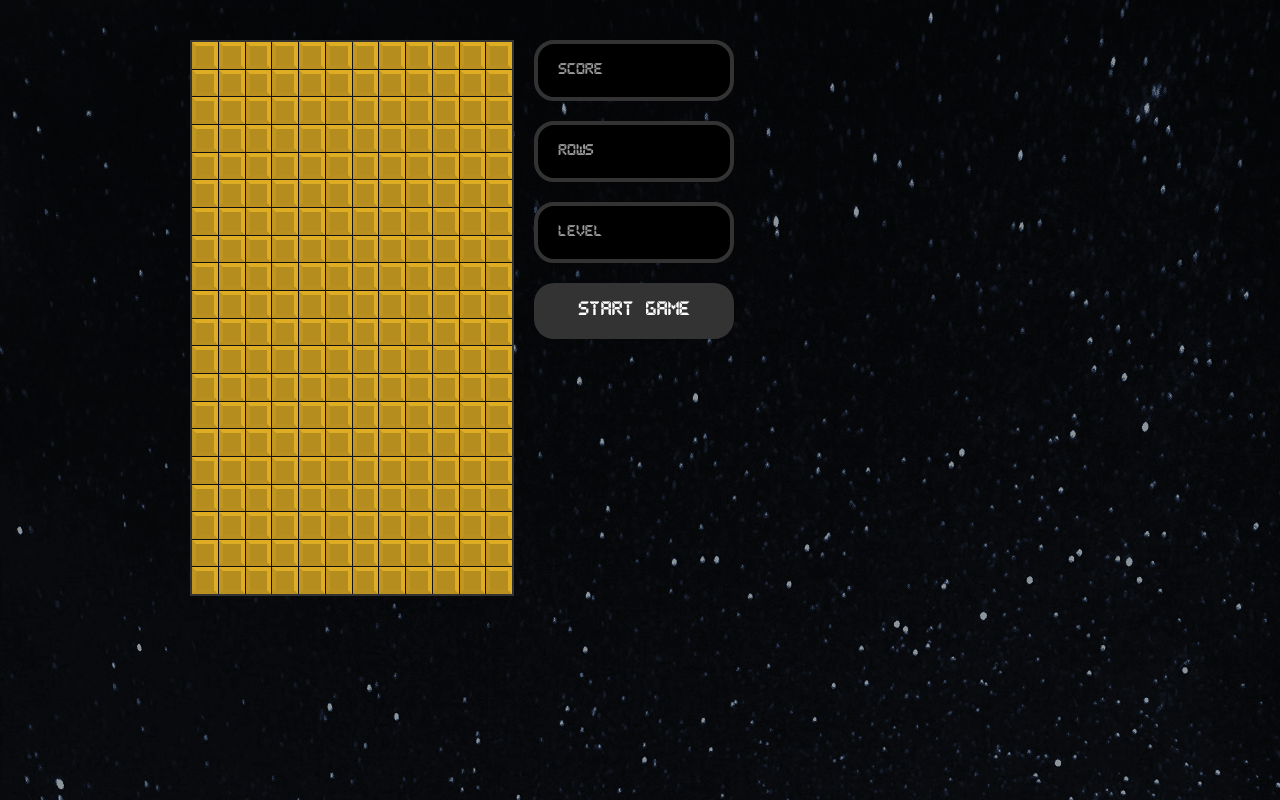
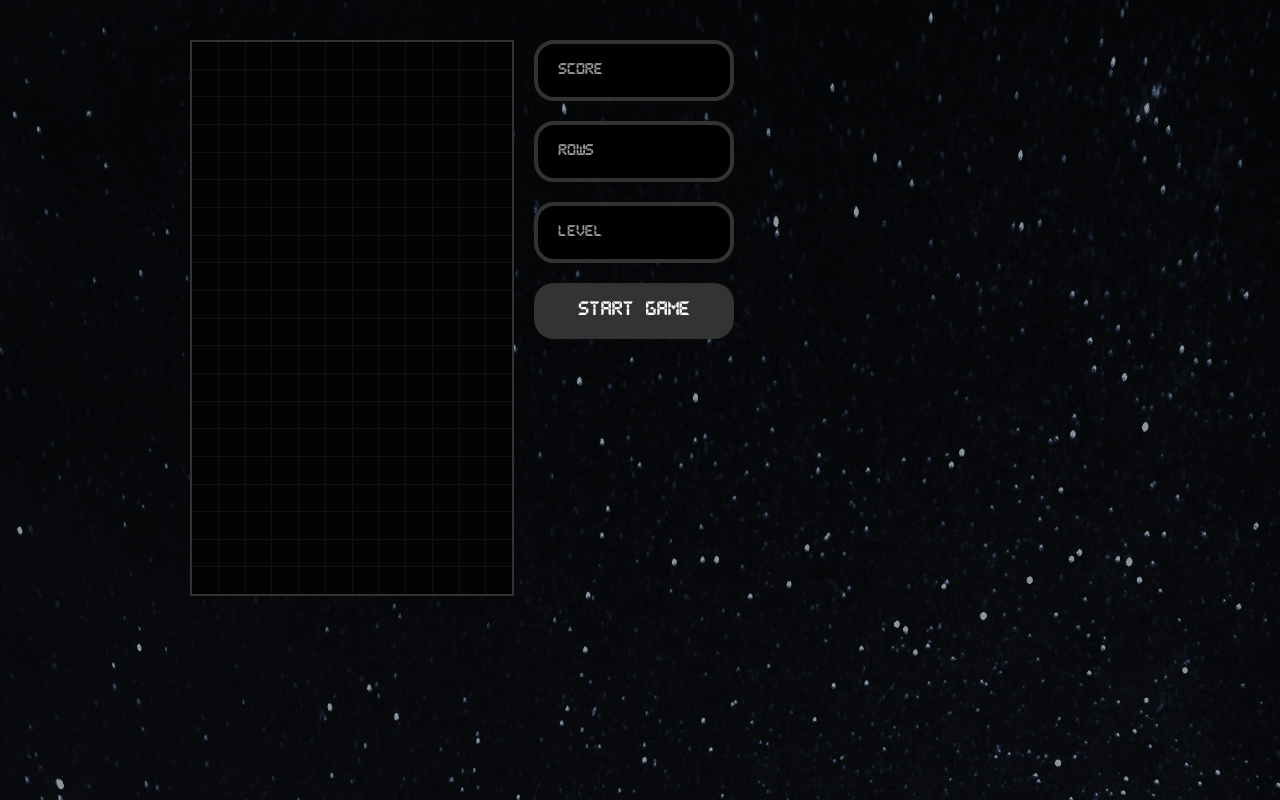
Before and after one commit to alexanchek/ReactTetris, a React (Vite) app: page / in a window 1280 px wide. Built offline with nearby package versions, Linux system fonts and the light colour scheme.

Commit message:
feat: added custom hooks for player and stage

```diff
--- a/src/components/Cell/Cell.tsx
+++ b/src/components/Cell/Cell.tsx
@@ -3,7 +3,7 @@ import { ICellProps } from './Cell.interface';
 import { TETROMINOS } from '@utils/tetrominos';
 
 const Cell: FC<ICellProps> = ({ type }) => {
-  const color = TETROMINOS['L'].color;
+  const color = TETROMINOS[type].color;
 
   const style: CSSProperties = {
     width: 'auto',
--- a/src/components/Stage/Stage.tsx
+++ b/src/components/Stage/Stage.tsx
@@ -18,7 +18,7 @@ const Stage: FC<IStageProps> = ({ stage }) => {
           return (
             row.map((cell, x) => {
               return (
-                <Cell key={x} type={'L'} />
+                <Cell key={x} type={cell.type} />
               )
             })
           )
--- a/src/components/Tetris/Tetris.tsx
+++ b/src/components/Tetris/Tetris.tsx
@@ -1,8 +1,11 @@
-import { CSSProperties, FC } from "react";
+import { CSSProperties, FC, useState } from "react";
 
 import bgImage from '@assets/bg.png';
-import { createStage } from "@utils/gameHelpers";
 import moduleStyles from './Tetris.module.scss';
+
+// Custom hooks
+import { usePlayer } from "@hooks/usePlayer";
+import { useStage } from "@hooks/useStage";
 
 // Components
 import { Stage } from "../Stage";
@@ -12,6 +15,16 @@ import { ITetrisProps } from "./Tetris.interface";
 
 
 const Tetris: FC<ITetrisProps> = () => {
+
+  const [dropTime, setDropTime] = useState(null);
+  const [gameOver, setGameOver] = useState(false);
+
+  const { player } = usePlayer();
+  const { stage, setStage } = useStage();
+
+  console.log('re-render')
+
+
   const wrapperStyle: CSSProperties = {
     background: `url(${bgImage}) #000`,
   }
@@ -19,13 +32,18 @@ const Tetris: FC<ITetrisProps> = () => {
   return (
     <div className={moduleStyles.wrapper} style={wrapperStyle}>
       <div className={moduleStyles.tetris}>
-        <Stage stage={createStage()} />
+        <Stage stage={stage} />
         <aside className={moduleStyles.aside}>
-          <div>
-            <Display text="Score" />
-            <Display text="Rows" />
-            <Display text="Level" />
-          </div>
+          {gameOver
+            ? (
+              <Display gameOver={gameOver} text="Game Over" ></Display>
+            ) : (
+              <div>
+                <Display text="Score" />
+                <Display text="Rows" />
+                <Display text="Level" />
+              </div>
+            )}
           <StartButton />
         </aside>
       </div>
--- /dev/null
+++ b/src/hooks/usePlayer.ts
@@ -0,0 +1,13 @@
+import { useState } from "react";
+
+import { randomTetromino } from "@utils/tetrominos";
+
+export const usePlayer = () => {
+  const [player, setPlayer] = useState({
+    pos: { x: 0, y: 0 },
+    tetromino: randomTetromino().shape,
+    collided: false,
+  });
+
+  return { player };
+};
--- /dev/null
+++ b/src/hooks/useStage.ts
@@ -0,0 +1,8 @@
+import { useState } from "react";
+import { createStage } from "@utils/gameHelpers";
+
+export const useStage = () => {
+  const [stage, setStage] = useState(createStage());
+
+  return { stage, setStage };
+}
--- a/src/interfaces/Stage.interface.ts
+++ b/src/interfaces/Stage.interface.ts
@@ -1,6 +1,6 @@
 import { TETROMINOS } from "@utils/tetrominos";
 
 export type IStage = {
-  value: keyof typeof TETROMINOS;
+  type: keyof typeof TETROMINOS;
   state: 'clear';
 }
--- a/src/utils/gameHelpers.ts
+++ b/src/utils/gameHelpers.ts
@@ -5,7 +5,7 @@ export const STAGE_HEIGHT = 20;
 
 export const createStage = () => {
   const arr = Array.from(Array(STAGE_HEIGHT), () =>
-    new Array(STAGE_WIDTH).fill({ value: 0, state: 'clear' })
+    new Array(STAGE_WIDTH).fill({ type: 0, state: 'clear' })
   ) as IStage[][];
 
   return arr;
```
